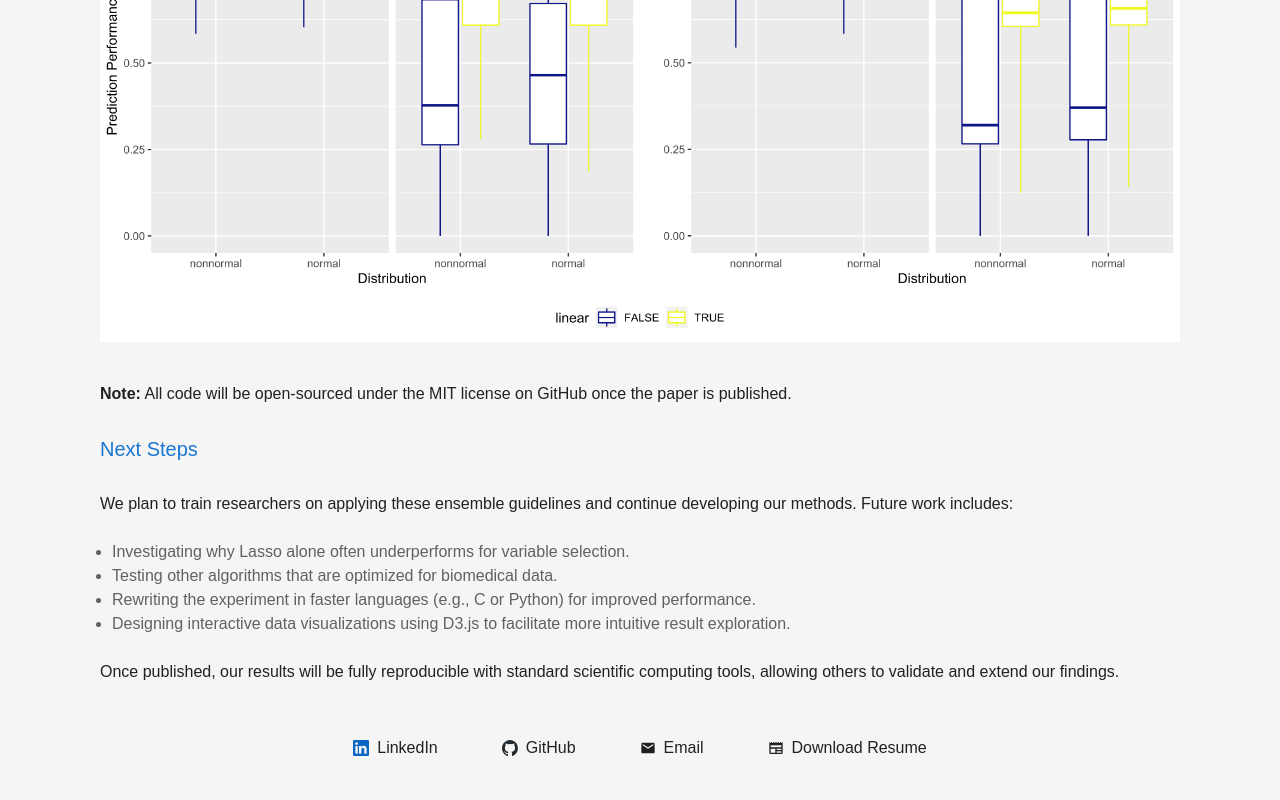
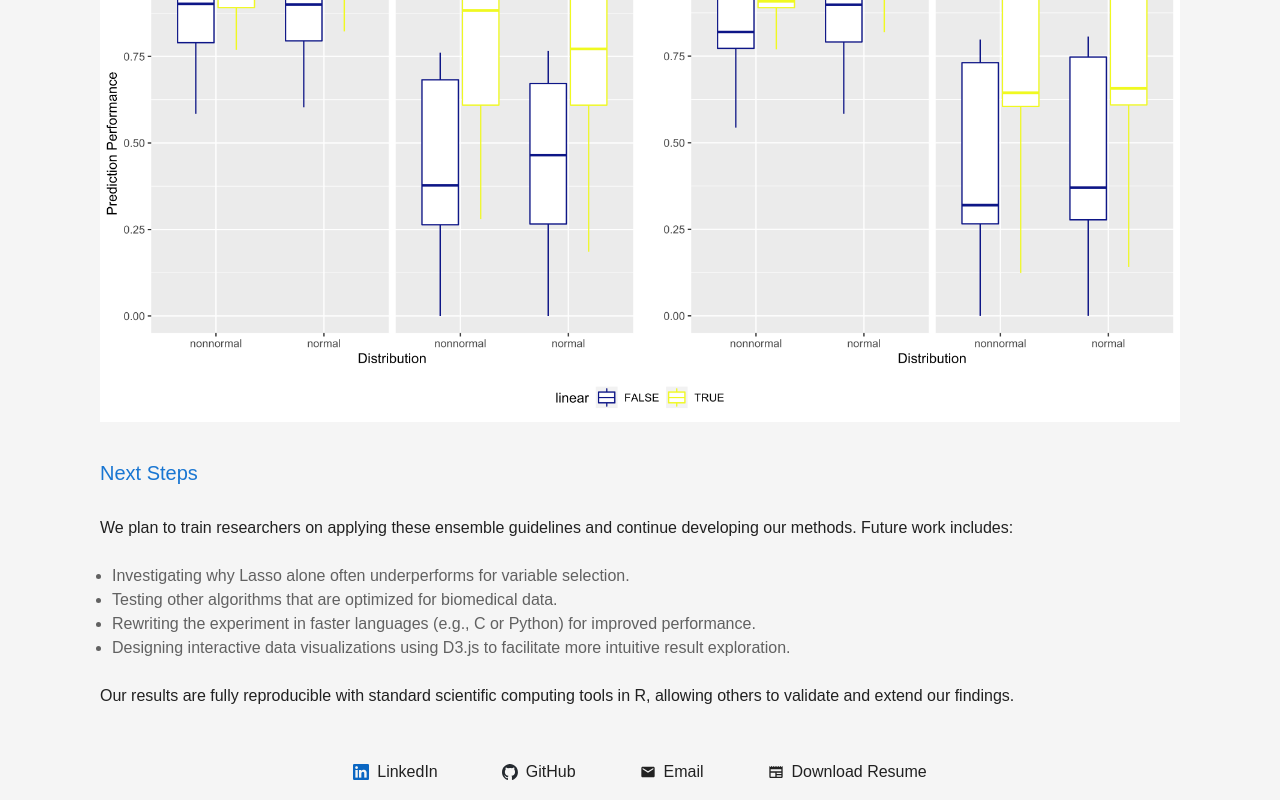
Before and after one commit to andrewpking/kingdrewsea-portfolio, a Next.js app: page /sl-screens in a window 1280 px wide. Shown: the part 1765-2565 px from the top of the page. Before the commit the page ends 2541 px from the top, so only its background shows below. Built offline with nearby package versions, Linux system fonts and the light colour scheme.

Commit message:
Updated page for sl_screens to include published research paper and supplemental code.

```diff
--- a/src/app/sl-screens/page.mdx
+++ b/src/app/sl-screens/page.mdx
@@ -7,7 +7,9 @@ export const metadata = projects['/sl-screens'];
 
 ## Abstract
 
-Clinical research trials often generate large datasets with many variables, which are analyzed to identify potential relationships with clinical outcomes. Machine learning techniques are increasingly employed for such analyses, yet little is known about the accuracy of these algorithms in different settings. This research aims to establish guidelines for combining variable selection algorithms to assess accuracy under various conditions. Our findings indicate that using an ensemble of algorithms with the Lasso variable selection tool can produce inconsistent accuracy with certain types of datasets. [A preprint of this work is available on arxiv.org](https://arxiv.org/abs/2311.03313). The methodology will be shared upon peer review.
+Clinical research trials often generate large datasets with many variables, which are analyzed to identify potential relationships with clinical outcomes. Machine learning techniques are increasingly employed for such analyses, yet little is known about the accuracy of these algorithms in different settings. This research aims to establish guidelines for combining variable selection algorithms to assess accuracy under various conditions. Our findings indicate that using an ensemble of algorithms with the Lasso variable selection tool can produce inconsistent accuracy with certain types of datasets. [This research was published to The New England Journal of Statistics in Data Science](https://doi.org/10.51387/25-NEJSDS82) on May 7th 2025, additionally the [paper is available with open access on arXiv.org](https://arxiv.org/abs/2311.03313). The experiment can be reproduced using [simulation code on GitHub](https://github.com/bdwilliamson/sl_screening_supplementary) written by Doctor Brian Williamson.
+
+**Note:** All code is open-source under the MIT licene.
 
 ## Introduction
 
@@ -23,8 +25,8 @@ Despite these challenges, machine learning has become a mainstay in biomedical r
 - Authored the research paper and abstract.
 
 ### [Drew King, BSc](https://kingdrewsea.vercel.app/)
-- Collaborated on deploying the experiment to a Linux server cluster.
-- Created R scripts (with **dplyr** and **ggplot2**) to aggregate and visualize results.
+- Collaborated on deploying the experiment to a Linux server cluster using **bash**.
+- Created R scripts (with **tidyr**, **dplyr**, and **ggplot2**) to aggregate and visualize results.
 - Designed a poster to present the research to MESA (an organization for minority students in STEM).
 
 ### [Ying Huang, PhD](https://www.fredhutch.org/en/faculty-lab-directory/huang-ying.html)
@@ -41,8 +43,6 @@ Our preliminary analysis shows that **Lasso + Super Learner (SL) is not always a
 
 ![SL with screens vs Lasso](/images/lasso_vs_sl.png)
 
-**Note:** All code will be open-sourced under the MIT license on GitHub once the paper is published.
-
 ## Next Steps
 
 We plan to train researchers on applying these ensemble guidelines and continue developing our methods. Future work includes:
@@ -52,4 +52,4 @@ We plan to train researchers on applying these ensemble guidelines and continue
 - Rewriting the experiment in faster languages (e.g., C or Python) for improved performance.
 - Designing interactive data visualizations using D3.js to facilitate more intuitive result exploration.
 
-Once published, our results will be fully reproducible with standard scientific computing tools, allowing others to validate and extend our findings.
+Our results are fully reproducible with standard scientific computing tools in R, allowing others to validate and extend our findings.
```
